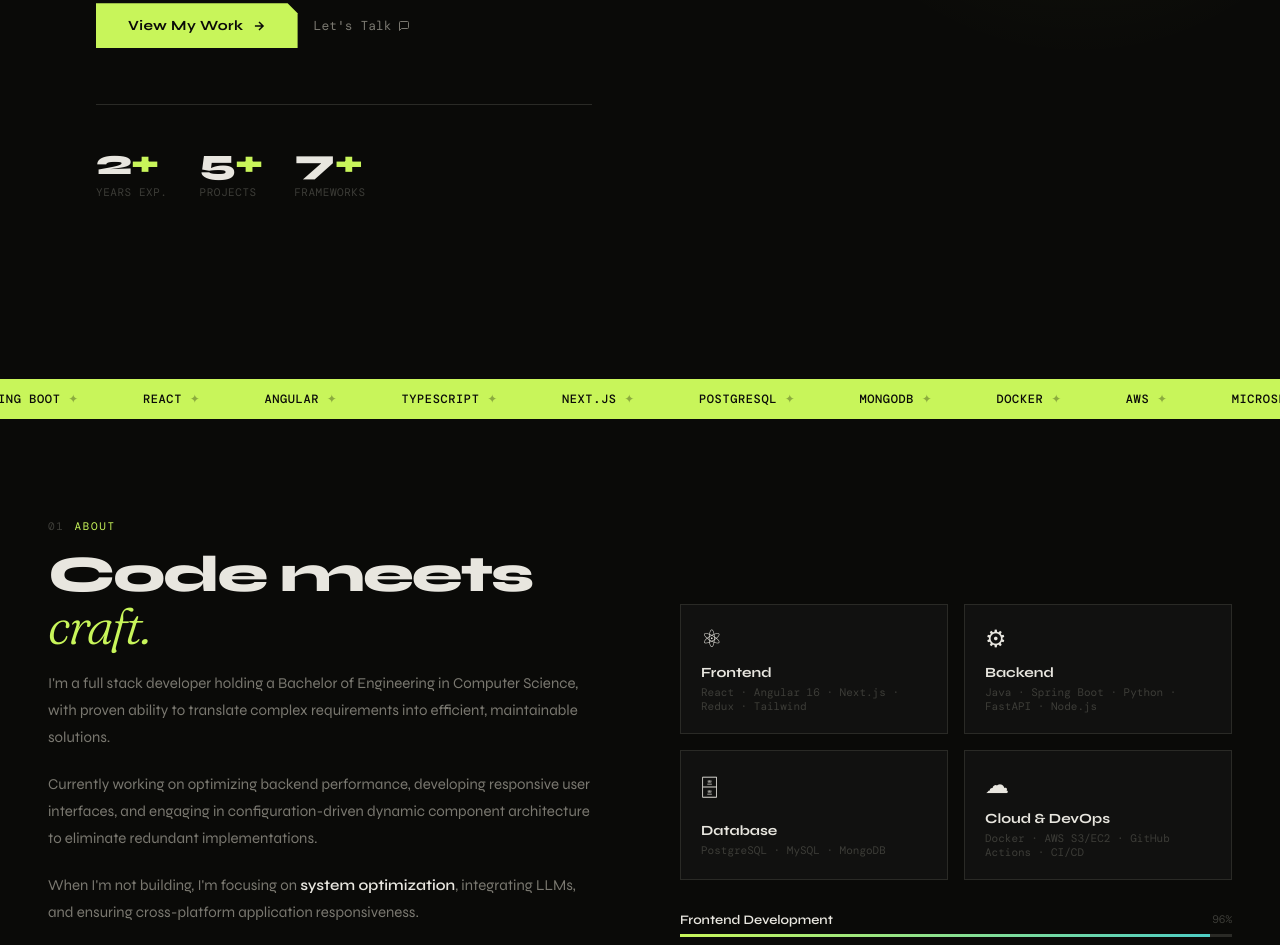
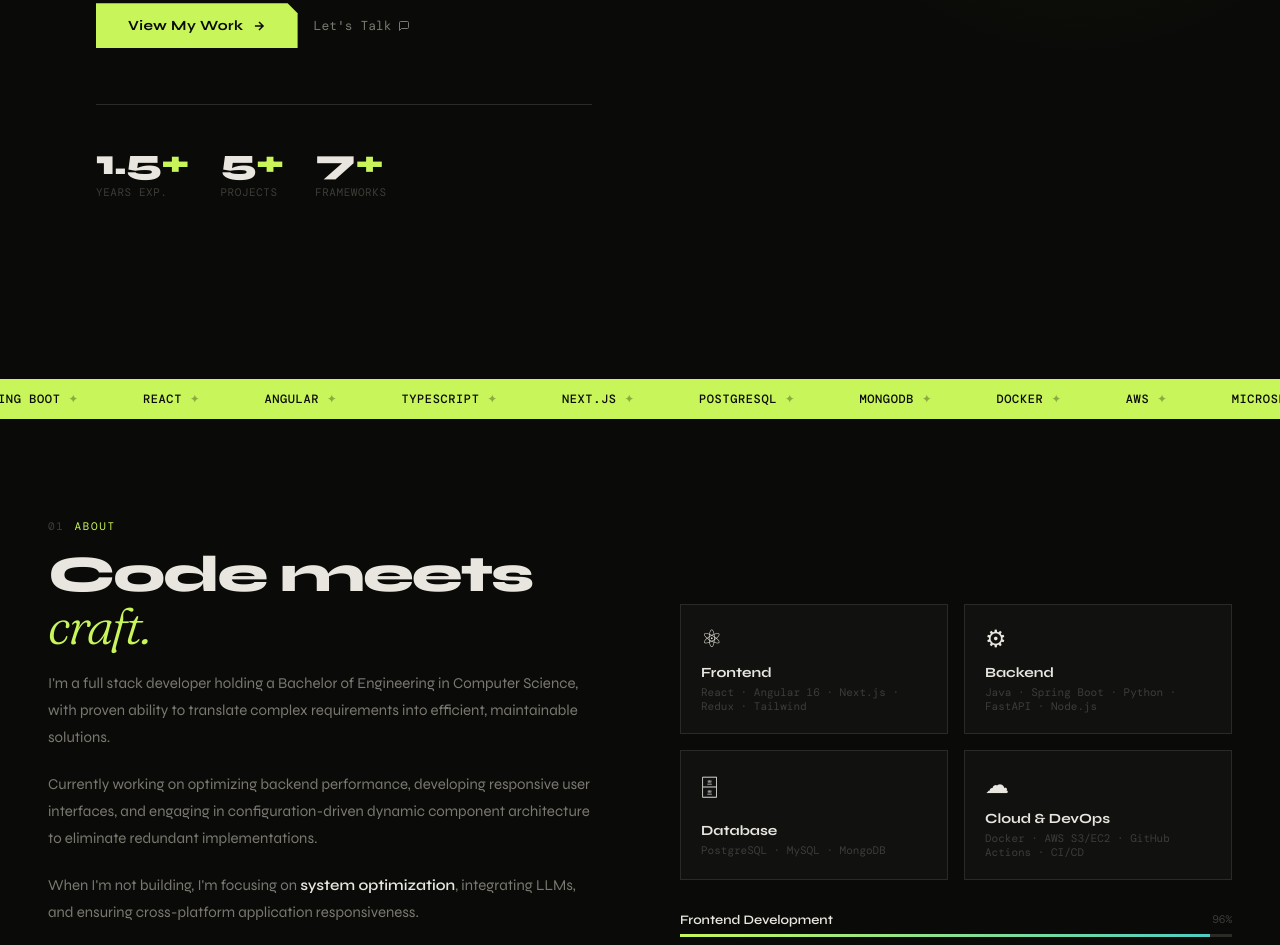
Before and after one commit to Akhil-1005/portfolio, a plain HTML site: page index.html in a window 1280 px wide. Shown: the part 854-1799 px from the top of the page. Drawn offline with nearby package versions, Linux system fonts and the light colour scheme; a web font is replaced by a local one.

Commit message:
Experince chnage implementation

```diff
--- a/index.html
+++ b/index.html
@@ -1319,7 +1319,7 @@
       </div>
       <div class="hero-stats">
         <div>
-          <div class="stat-num">2<span>+</span></div>
+          <div class="stat-num">1.5<span>+</span></div>
           <div class="stat-label">Years Exp.</div>
         </div>
         <div>
```
